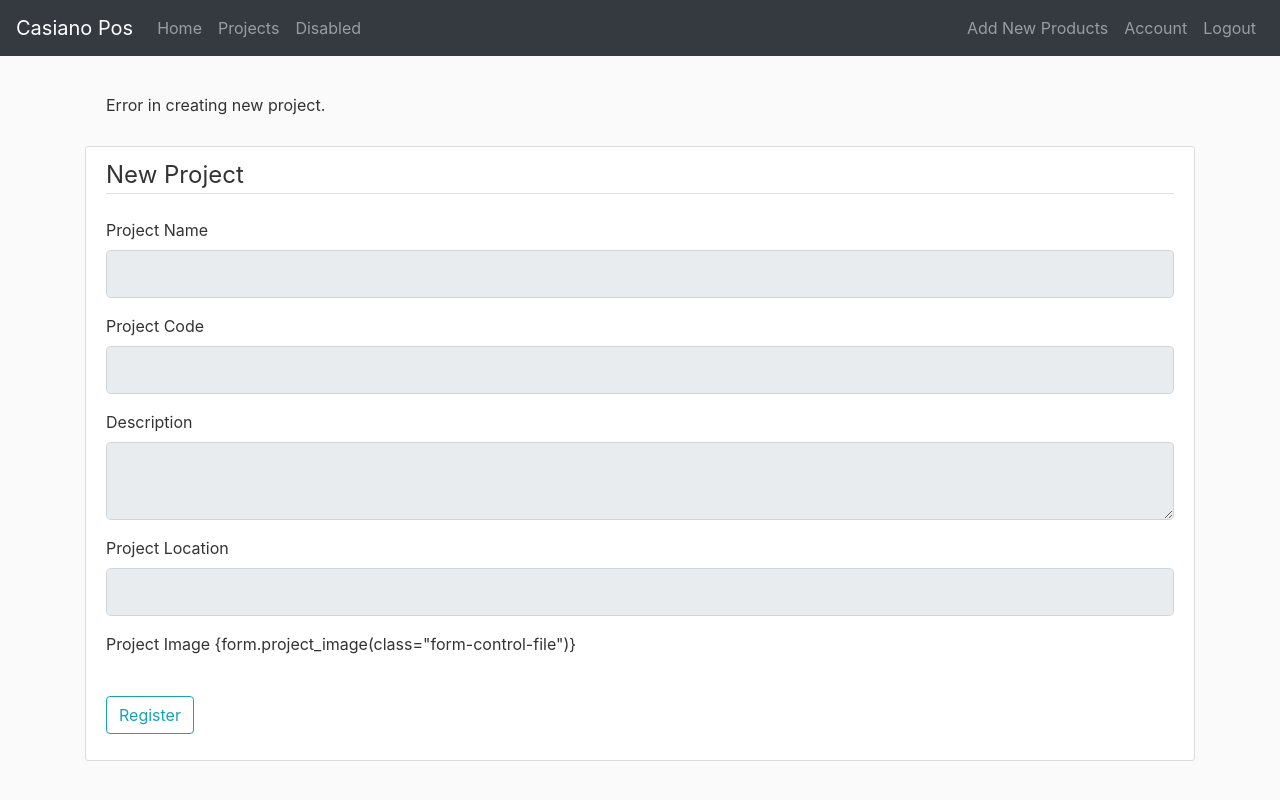
After one commit to alexfiel/Flask_inventory, a Flask app: page /project/register in a window 1280 px wide. The commit adds this page. Run offline with Flask 2, Linux system fonts and the light colour scheme; the visitor is signed in with stand-in values (Sample User, id 1); some libraries are stand-ins or nearby versions.

Commit message:
added new project blueprint

```diff
--- a/inventory/__init__.py
+++ b/inventory/__init__.py
@@ -37,11 +37,13 @@ def allowed_file(filename):
             filename.rsplit('.', 1)[1].lower()in ALLOWED_EXTENSIONS
 
 
-
+# register the blueprint
 from inventory.users.routes import users
 from inventory.products.routes import products
 from inventory.main.routes import main
+from inventory.projects.routes import projects
 
 app.register_blueprint(users)
 app.register_blueprint(products)
 app.register_blueprint(main)
+app.register_blueprint(projects)
--- a/inventory/main/routes.py
+++ b/inventory/main/routes.py
@@ -11,8 +11,3 @@ main = Blueprint('main', __name__)
 def home():
     products = Product.query.all()
     return render_template('home.html', products=products)
-
-
-@main.route('/about')
-def about():
-    return render_template('about.html', title='About')
--- a/inventory/models.py
+++ b/inventory/models.py
@@ -1,6 +1,13 @@
 from datetime import datetime
 from inventory import db, login_manager
 from flask_login import UserMixin
+
+
+# if during the migrate says table not updated run the following command below.
+# python manage.py db stamp head / flask db stamp head
+# python manage.py db migrate / flask db migrate
+# python manage.py db upgrade / flask db upgrade
+
 
 
 @login_manager.user_loader
@@ -15,6 +22,7 @@ class User(db.Model, UserMixin):
     image_file = db.Column(db.String(20), nullable=False, default='default.jpg')
     password = db.Column(db.String(60), nullable=False)
     products = db.relationship('Product', backref='author', lazy=True)
+    projects = db.relationship('Project', backref='Project', lazy=True)
 
     def __repr__(self):
         return f"User('{self.username}', '{self.email}', '{self.image_file}')"
@@ -22,7 +30,7 @@ class User(db.Model, UserMixin):
 
 class Product(db.Model):
     id = db.Column(db.Integer, primary_key=True)
-    prodcode = db.Column(db.String(50), unique=True, nullable=False,)
+    prodcode = db.Column(db.String(50), unique=True, nullable=False)
     prodname = db.Column(db.String(50), unique=True, nullable=False)
     category = db.Column(db.String(50), nullable=False)
     uom = db.Column(db.String(20), nullable=False)
@@ -37,3 +45,16 @@ class Product(db.Model):
 
     def __repr__(self):
         return f"Products('{self.prodname}', '{self.date_posted}'), '{self.prod_image}'"
+
+class Project(db.Model):
+    id = db.Column(db.Integer, primary_key=True)
+    projectcode = db.Column(db.String(50), unique=True, nullable=False)
+    projectname = db.Column(db.String(50), unique=True, nullable=False)
+    description = db.Column(db.String(200), nullable=True)
+    projectlocation = db.Column(db.String(100), nullable=False)
+    project_image = db.Column(db.String(20), nullable=False, default='default_product.png')
+    date_created = db.Column(db.DateTime, nullable=False, default=datetime.utcnow)
+    user_id = db.Column(db.Integer, db.ForeignKey('user.id'), nullable=False)
+
+    def __repr__(self):
+        return f"Projects('{self.projectname}','{self.projectcode}')"
--- /dev/null
+++ b/inventory/projects/forms.py
@@ -0,0 +1,26 @@
+from flask_wtf import FlaskForm
+from wtforms import StringField, SubmitField, TextAreaField, FloatField, SelectField, DecimalField
+from wtforms.validators import DataRequired, ValidationError, InputRequired
+from flask_wtf.file import FileField, FileAllowed, FileRequired
+from inventory.models import Project
+from inventory import images
+
+
+class ProjectForm(FlaskForm):
+    projectcode = StringField('Project Code', validators=[DataRequired()])
+    projectname = StringField('Project Name', validators=[DataRequired()])
+    description = TextAreaField('Description', validators =[DataRequired()])
+    projectlocation = StringField('Project Location', validators=[DataRequired()])
+    project_image = FileField('Project Image', validators=[FileAllowed(['jpg','png'])])
+    submit = SubmitField('Register')
+
+    def validate_projectcode(self, projectcode):
+        if projectcode.data != Project.projectcode:
+            project = Project.query.filter_by(projectcode=projectcode.data).first()
+            if project:
+                raise ValidationError('Projectcode Already Exist!')
+
+    def validate_projectname(self, projectname):
+        project = Project.query.filter_by(projectname = projectname.data).first()
+        if project:
+            raise ValidationError('Project Name Already Exist!')
--- /dev/null
+++ b/inventory/projects/routes.py
@@ -0,0 +1,40 @@
+import os
+import sys
+from flask import Blueprint, render_template, flash, url_for, request, abort, redirect
+from inventory import db, app, allowed_file, images
+from inventory.models import Product, Project
+from inventory.projects.forms import ProjectForm
+from flask_login import current_user, login_required
+from inventory.products.utils import save_prod_img
+from werkzeug.utils import secure_filename
+
+
+projects = Blueprint('projects', __name__)
+
+
+@projects.route('/project/register', methods=['GET', 'POST'])
+@login_required
+def registerProject():
+    form = ProjectForm()
+    if form.validate_on_submit():
+        if form.project_image.data:
+            picture_file = save_prod_img(form.project_image.data)
+        project = Project(projectcode = form.projectcode.data,
+                  projectname = form.projectname.data,
+                  description = form.description.data,
+                  projectlocation = form.projectlocation,
+                  project_image = picture_file,
+                  user_id = current_user)
+        db.session.add(project)
+        db.session.commit()
+        flash('New Project, {}, created!'.format(project.projectname),'success')
+        return redirect(url_for('project.projects'))
+    else:
+        flash('Error in creating new project.', 'error')
+    return render_template('registerproject.html', title='New Project',
+                            form=form, legend='New Project')
+
+@projects.route('/project')
+def project():
+    projects = Project.query.all()
+    return render_template('project.html', title='Project')
--- a/inventory/templates/home.html
+++ b/inventory/templates/home.html
@@ -5,7 +5,7 @@
 </div>
 {% for product in products %}
 <div class="container">
-    <div class="col-sm-6">
+    <div class="col-sm-3">
         <div class="row">
             <!--
                     <div class="card" style="width: 18rem;">
@@ -19,7 +19,7 @@
 
                     </div>
                     -->
-            <div class="card-deck mb-3 text-center" style="max-width: 18rem;">
+            <div class="card-deck mb-4 text-center" style="max-width: 18rem;">
 
                 <div class="card mb-4 shadow-sm">
                     <div class="card-header">
--- a/inventory/templates/layout.html
+++ b/inventory/templates/layout.html
@@ -1,5 +1,6 @@
 <!DOCTYPE html>
 <html lang="en">
+
 <head>
     <!-- Required meta tags -->
     <meta charset="utf-8">
@@ -8,15 +9,13 @@
     <!-- Bootstrap CSS -->
     <link rel="stylesheet" href="https://maxcdn.bootstrapcdn.com/bootstrap/4.0.0/css/bootstrap.min.css" integrity="sha384-Gn5384xqQ1aoWXA+058RXPxPg6fy4IWvTNh0E263XmFcJlSAwiGgFAW/dAiS6JXm" crossorigin="anonymous">
 
-    <link rel="stylesheet" type="text/css" href="{{ url_for('static', filename='main.css') }}">
-
-
-    {% if title %}
+    <link rel="stylesheet" type="text/css" href="{{ url_for('static', filename='main.css') }}"> {% if title %}
     <title>Inventory System - {{ title }}</title>
     {% else %}
     <title>Inventory System</title>
     {% endif %}
 </head>
+
 <body>
     <nav class="navbar navbar-expand-md navbar-dark fixed-top bg-dark">
         <a class="navbar-brand" href="#">Casiano Pos</a>
@@ -29,7 +28,7 @@
                     <a class="nav-link" href="{{ url_for('main.home') }}">Home <span class="sr-only">(current)</span></a>
                 </li>
                 <li class="nav-item ">
-                    <a class="nav-link" href="{{ url_for('main.about') }}">About</a>
+                    <a class="nav-link" href="{{ url_for('projects.project') }}">Projects</a>
                 </li>
                 <li class="nav-item ">
                     <a class="nav-link" href="#">Disabled</a>
@@ -40,24 +39,17 @@
             {% if current_user.is_authenticated %}
             <a class="nav-link" href="{{ url_for('products.new_product') }}">Add New Products</a>
             <a class="nav-link" href="{{ url_for('users.account') }}">Account</a>
-                 <a class="nav-link" href="{{ url_for('users.logout') }}">Logout</a>
-            {% else %}
+            <a class="nav-link" href="{{ url_for('users.logout') }}">Logout</a> {% else %}
             <a class="nav-link" href="{{ url_for('users.login') }}">Login</a>
-                <a class="nav-link" href="{{ url_for('users.register') }}">Register</a>
-            {% endif %}
+            <a class="nav-link" href="{{ url_for('users.register') }}">Register</a> {% endif %}
         </div>
     </nav>
     <div class="container">
-        {% with messages = get_flashed_messages(with_categories=true) %}
-            {% if messages %}
-                {% for category, message in messages %}
+        {% with messages = get_flashed_messages(with_categories=true) %} {% if messages %} {% for category, message in messages %}
         <div class="alert alert-{{ category }}">
             {{ message }}
         </div>
-                {% endfor %}
-            {% endif %}
-        {% endwith %}
-        {% block content %}{% endblock %}
+        {% endfor %} {% endif %} {% endwith %} {% block content %}{% endblock %}
     </div>
 
 
@@ -67,4 +59,5 @@
     <script src="https://cdnjs.cloudflare.com/ajax/libs/popper.js/1.14.7/umd/popper.min.js" integrity="sha384-UO2eT0CpHqdSJQ6hJty5KVphtPhzWj9WO1clHTMGa3JDZwrnQq4sF86dIHNDz0W1" crossorigin="anonymous"></script>
     <script src="https://stackpath.bootstrapcdn.com/bootstrap/4.3.1/js/bootstrap.min.js" integrity="sha384-JjSmVgyd0p3pXB1rRibZUAYoIIy6OrQ6VrjIEaFf/nJGzIxFDsf4x0xIM+B07jRM" crossorigin="anonymous"></script>
 </body>
+
 </html>
--- /dev/null
+++ b/inventory/templates/registerproject.html
@@ -0,0 +1,51 @@
+{% extends "layout.html" %} {% block content %}
+<div class="content-section">
+    <form method="POST" action="" enctype="multipart/form-data">
+        {{ form.hidden_tag() }}
+        <fieldset class="form-group">
+            <legend class="border-bottom mb-4">{{ legend }}</legend>
+            <div class="form-group">
+                {{ form.projectname.label(class="form-control-label") }} {% if form.projectname.errors %} {{ form.projectname(readonly=true, class="form-control form-control-lg")}}
+                <div class="invalid-feedback">
+                    {% for error in form.projectname.errors %}
+                    <span>{{ error }}</span> {% endfor %}
+                </div>
+                {% else %} {{ form.projectname(readonly=true, class="form-control form-control-lg") }} {% endif %}
+            </div>
+            <div class="form-group">
+                {{ form.projectcode.label(class="form-control-label") }} {% if form.projectcode.errors %} {{ form.projectcode(readonly=true, class="form-control form-control-lg")}}
+                <div class="invalid-feedback">
+                    {% for error in form.projectcode.errors %}
+                    <span>{{ error }}</span> {% endfor %}
+                </div>
+                {% else %} {{ form.projectcode(readonly=true, class="form-control form-control-lg") }} {% endif %}
+            </div>
+            <div class="form-group">
+                {{ form.description.label(class="form-control-label") }} {% if form.description.errors %} {{ form.description(readonly=true, class="form-control form-control-lg")}}
+                <div class="invalid-feedback">
+                    {% for error in form.description.errors %}
+                    <span>{{ error }}</span> {% endfor %}
+                </div>
+                {% else %} {{ form.description(readonly=true, class="form-control form-control-lg") }} {% endif %}
+            </div>
+            <div class="form-group">
+                {{ form.projectlocation.label(class="form-control-label") }} {% if form.projectlocation.errors %} {{ form.projectlocation(readonly=true, class="form-control form-control-lg")}}
+                <div class="invalid-feedback">
+                    {% for error in form.projectlocation.errors %}
+                    <span>{{ error }}</span> {% endfor %}
+                </div>
+                {% else %} {{ form.projectlocation(readonly=true, class="form-control form-control-lg") }} {% endif %}
+            </div>
+            <div class="form-group">
+                {{form.project_image.label() }} {form.project_image(class="form-control-file")} {% if form.project_image.error %} {% for error in form.project_image.errors %}
+                <span class="text-danger">{{ error }}</span>
+                <br> {% endfor %} {% endif %}
+            </div>
+
+        </fieldset>
+        <div class="form-group">
+            {{ form.submit(class="btn btn-outline-info") }}
+        </div>
+    </form>
+</div>
+{% endblock content %}
```
Also changed, not shown: inventory/projects/utils.py (added, +18 -0 lines), inventory/templates/new_product.html (+58 -108 lines), inventory/templates/project.html (added, +7 -0 lines), migrations/versions/5aadc0fa4530_.py (added, +41 -0 lines), inventory/projects/__init__.py (added), inventory/static/data_pics/product_img/53e66991900d33b9.jpg (added), inventory/static/data_pics/product_img/55f3ec3762991447.jpg (added). Lines whose indentation alone changed are shown as unchanged.
